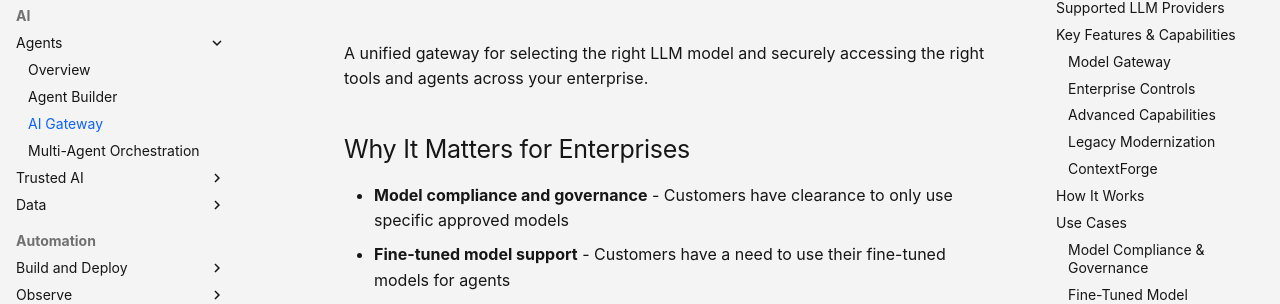
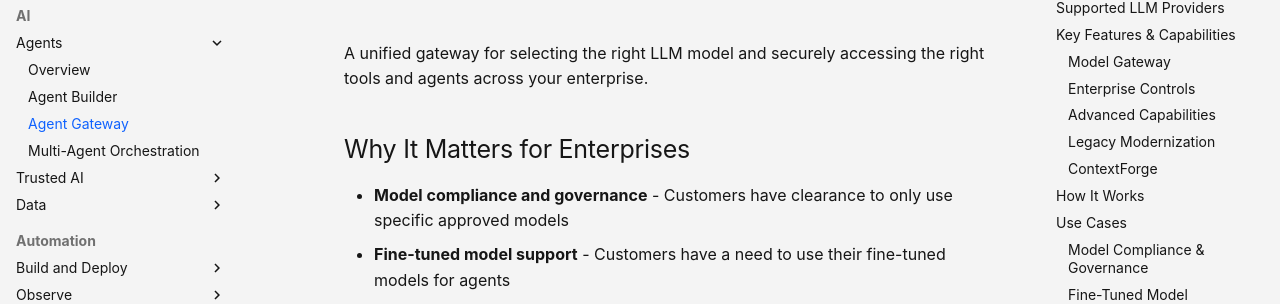
Before and after one commit to ibm-self-serve-assets/building-blocks-docs, an MkDocs documentation site: the page built from docs-src/ai-core/agents/ai-gateway.md, in a window 1280 px wide. Shown: the part 139-443 px from the top of the page. Built offline with MkDocs 1.6.1 and Material for MkDocs 9.7.7, drawn with Linux system fonts in a browser that asks for light colours.

Commit message:
updating Agent Gateway

```diff
--- a/mkdocs.yml
+++ b/mkdocs.yml
@@ -50,7 +50,7 @@
       - Agents:
           - Overview: ai-core/agents/index.md
           - Agent Builder: ai-core/agents/agent-builder.md
-          - AI Gateway: ai-core/agents/ai-gateway.md
+          - Agent Gateway: ai-core/agents/ai-gateway.md
           - Multi-Agent Orchestration: ai-core/agents/multi-agent-orchestration.md
 
       - Trusted AI:
```
